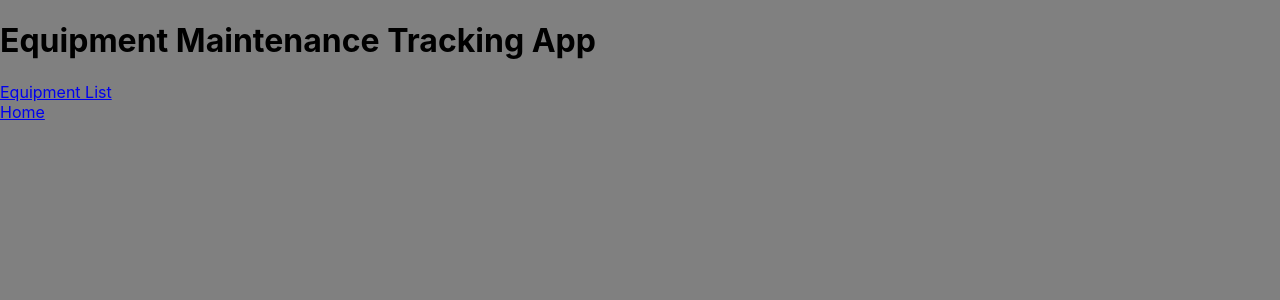
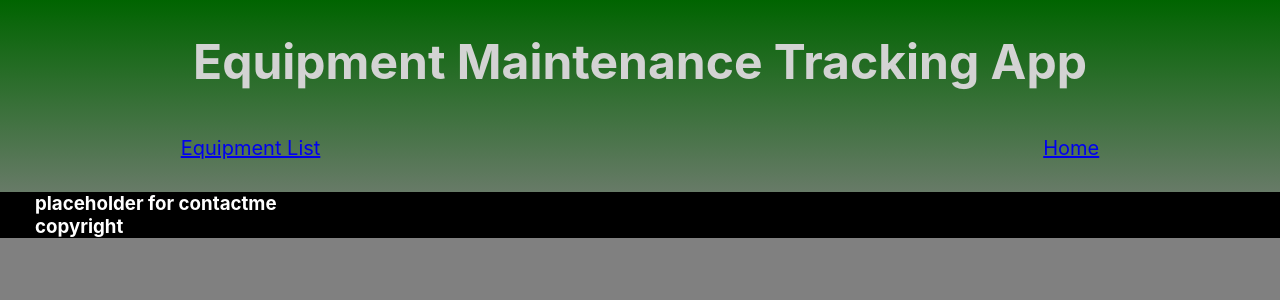
Before and after one commit to mtr6093/Project4_frontend, a React (Create React App) app: page / in a window 1280 px wide. Shown: the top 300 px of the page. Built offline with nearby package versions, Linux system fonts and the light colour scheme; no server answers.

Commit message:
full CRUD working, CSS started

```diff
--- a/package.json
+++ b/package.json
@@ -7,7 +7,9 @@
     "@testing-library/react": "^11.2.5",
     "@testing-library/user-event": "^12.8.3",
     "axios": "^0.21.1",
+    "bootstrap": "^4.6.0",
     "react": "^17.0.1",
+    "react-bootstrap": "^1.5.2",
     "react-dom": "^17.0.1",
     "react-router": "^5.2.0",
     "react-router-dom": "^5.2.0",
--- a/src/App.css
+++ b/src/App.css
@@ -1,3 +1,42 @@
+.gradient {
+  background-color: black;
+  background-image: linear-gradient( darkgreen, grey);
+}
+
 body{
   background-color: gray;
+  min-height:100vh;
+  /* border: 2px solid blue; */
+  position: relative;
+
 }
+
+.App-header{
+  /* border: 2px solid red; */
+  display:flex;
+  min-height: 80px;
+  justify-content: center;
+  align-items: center;
+  color:lightgrey;
+  font-size: x-large;
+
+}
+
+.Nav{
+  /* border: 2px solid red; */
+  display:flex;
+  min-height: 50px;
+  justify-content: space-around;
+  align-items: center;
+  display:flex;
+  font-size: 20px;
+
+
+}
+
+.fixed-bottom{
+  background-color: black;
+  color:white;
+  padding-left: 35px;
+
+}
--- a/src/App.js
+++ b/src/App.js
@@ -5,6 +5,7 @@ import axios from "axios";
 // import { response } from 'express';
 import Equipment from './components/Equipment'
 import ModelInfo from './components/ModelInfo'
+import { Container, Nav, Navbar} from 'react-bootstrap'
 
 
 
@@ -19,7 +20,7 @@ class App extends Component {
   async getEquipment() {
     const response = await axios.get('http://localhost:3000/api/equipment/');
     this.setState({ equipment: response.data.allEquipment});
-
+    console.log("get done")
   }
   async componentDidMount() {
     await this.getEquipment()
@@ -36,31 +37,43 @@ class App extends Component {
 
   updateOil = async(event)=>{
     event.preventDefault()
-    console.log(event.target.oil.value)
     const hoursChanged = event.target.oil.value
-    console.log(event.target.id.value)
     const id=event.target.id.value
-
 
     await axios.put(`http://localhost:3000/api/equipment/${id}`, {
       hoursOilChanged: hoursChanged})
     await this.getEquipment()
   }
+
   updateFuel = async(event)=>{
     event.preventDefault()
-    console.log(event.target.fuel.value)
     const hoursChanged = event.target.fuel.value
-    console.log(event.target.id.value)
     const id=event.target.id.value
-
 
     await axios.put(`http://localhost:3000/api/equipment/${id}`, {
       hoursFuelFilterChanged: hoursChanged})
     await this.getEquipment()
   }
+
+  updateHydro = async(event)=>{
+    event.preventDefault()
+    const hoursChanged = event.target.hydro.value
+    const id=event.target.id.value
+
+    await axios.put(`http://localhost:3000/api/equipment/${id}`, {
+      hoursHydraulicOilChanged: hoursChanged})
+    await this.getEquipment()
+  }
+
   deleteEquip=async(event)=>{
-    const deleteE=event.target
-    await axios.delete(`http://localhost:3000/api/equipment/:id`)
+    event.preventDefault()
+    console.log(this.state)
+    console.log(this.props)
+    // this.props.history.push("/equipment")
+    // this.state.history.push("/equipment")
+    const id=event.target.id.value
+    await axios.delete(`http://localhost:3000/api/equipment/${id}`)
+
     await this.getEquipment()
   }
 
@@ -70,24 +83,39 @@ render(){
   console.log(this.state)
 
  return (
+
+   <body>
+  <div className="gradient">
    <div className="App">
       <header className="App-header">
        <h1>Equipment Maintenance Tracking App</h1>
       </header>
-      <nav>
+      <nav className="Nav">
       <Link to='/equipment'>Equipment List</Link><br />
       <Link to='/'>Home</Link>
       </nav>
 
-       <Route exact path="/equipment" render={routerProps => <Equipment {...routerProps} equipment={this.state} createEquip={this.addEquip}
+      <Switch>
+        <Route exact path="/equipment" render={routerProps => <Equipment {...routerProps} equipment={this.state} createEquip={this.addEquip}
           />
           }/>
-      <Route path="/Model_info/:id" render={routerProps => <ModelInfo {...routerProps} {...this.state}
-      updateOilHours={this.updateOil} updateFuel={this.updateFuel}/>}
-      />
 
+        <Route path="/Model_info/:id" render={routerProps => <ModelInfo {...routerProps} {...this.state}
+        updateOilHours={this.updateOil} updateFuel={this.updateFuel} updateHydro={this.updateHydro}
+        deleteEquip={this.deleteEquip} />}
+        />
+      </Switch>
+   </div>
+   <div fixed='bottom' className="fixed-bottom">
+   <Navbar bg="dark" className="Footer">
 
-   </div>
+       <h3>placeholder for contactme<br />copyright</h3>
+
+     </Navbar>
+     </div>
+     </div>
+   </body>
+
  );
  }
 }
--- /dev/null
+++ b/src/components/Equipment.css
@@ -0,0 +1,39 @@
+.EQLI{
+    /* border: 2px solid red; */
+    max-height: 400px;
+    display:flex;
+    align-content: top ;
+    justify-content: center;
+    flex-wrap: wrap;
+    text-decoration: none;
+
+}
+
+li{
+    list-style-type: none;
+    display:flex;
+}
+
+/* .equipment{
+
+    display:flex;
+    text-decoration: none;
+
+} */
+
+.Type{
+    width: 185px;
+}
+
+.Model{
+    width:90px;
+}
+
+.creation{
+    padding-left:20px;
+    padding-top:30px;
+}
+
+.Title{
+    padding-left: 20px;
+}
--- a/src/components/Equipment.js
+++ b/src/components/Equipment.js
@@ -1,5 +1,6 @@
 import React, { Component } from 'react';
 import { Route, Link, Switch, Redirect } from "react-router-dom";
+import './Equipment.css';
 
 class Equipment extends Component {
     constructor(props) {
@@ -13,7 +14,7 @@ render() {
     const allEquip = this.props.equipment.equipment.map(item => {
 
         return(
-            <div>
+            <div className="eqb">
 
                 <div className="equipment">
                 <ul>
@@ -35,17 +36,17 @@ render() {
 
         <div className='container'>
         <div className="creation">
-            <h3> Enter information below to enter a new piece of equipment
+            <h3> Enter information below to track a new piece of equipment
                 <form onSubmit={(e) => this.props.createEquip(e)}>
-                    <input placeholder='Type(i.e.Tractor)' name="name"/>
-                    <input placeholder='model number' name='model'/>
-                    <input type='submit' value='create equipment'/>
+                    <input className="Type" placeholder='Type(i.e.Tractor, Combine, etc)' name="name"/><br />
+                    <input className="Model" placeholder='model number' name='model'/><br />
+                    <input type='submit' value='Create New Equipment Entry'/>
                 </form> <br />
             </h3>
         </div>
+        <h2 className="Title"> List of avaialable equipment</h2>
+        <div className="EQLI">
 
-        <div className="EQLI">
-            <h2> List of avaialable equipment</h2>
             {allEquip}
         </div>
 
--- /dev/null
+++ b/src/components/ModelInfo.css
@@ -0,0 +1,15 @@
+.Model-ID{
+    padding-left: 20px;
+    font-size: larger;
+
+}
+
+.updater{
+    width: 120px
+}
+
+.info{
+    padding-left: 20px;
+    font-size: 20px;
+    font-weight: 600;
+}
--- a/src/components/ModelInfo.js
+++ b/src/components/ModelInfo.js
@@ -1,6 +1,7 @@
 import { render } from '@testing-library/react';
 import React, { Component } from 'react';
 import { Route, Link, Switch, Redirect } from "react-router-dom";
+import './ModelInfo.css';
 
 class ModelInfo extends Component {
     constructor(props) {
@@ -12,43 +13,55 @@ render() {
     console.log(this.props)
     console.log(this.props.equipment)
     console.log(this.props.match.params)
+    // if (this.props.match.params=="undefined"){
+    //     <Redirect to="http://localhost:3001/equipment" />
 
+    //     console.log("broken")
+    // }
     let findModel = this.props.equipment.find(item => item.id ==this.props.match.params.id)
     console.log(findModel)
+
+
+
 
     return(
         <div>
         <div className="Model-ID">
-            {/* <h2>Previous service information for: {findModel.model}</h2> */}
+            <h2>Previous service information for: {findModel.model}<br /><br /><br /></h2>
         </div>
-        {/* <div className="Hours">
-            <h3>Hours of last oil change: {findModel.hoursOilChanged}  </h3>
-            <h3>Hours of last fuel filter change: {findModel.hoursFuelFilterChanged}</h3>
-            <h3>Hours of last Hydraulic filter chnge: {findModel.hoursHydraulicOilChanged}</h3> */}
-        <div>
+        <div className="info">
             <form onSubmit={(e)=> this.props.updateOilHours(e)}>
-                Hours of last oil change: {findModel.hoursOilChanged} <input type="integer" name = "oil"
-                placeholder={findModel.hoursOilChanged} />
+                Engine hours at time of last oil change:    {findModel.hoursOilChanged} <br /><input className="updater" type="integer" name = "oil"
+                placeholder="Enter New Hours" />
                 <input type="hidden" name="id" value={findModel.id} />
                 <input type="submit" value="Update"/>
-            </form>
+            </form><br /><br />
 
             <form onSubmit={(e)=> this.props.updateFuel(e)}>
-                Hours of last fuel filter change: {findModel.hoursFuelFilterChanged} <input type="integer" name = "fuel"
-                placeholder={findModel.hoursFuelFilterChanged} />
+            Engine hours at time of last fuel filter change: {findModel.hoursFuelFilterChanged} <br /><input className="updater" type="integer" name = "fuel"
+                placeholder="Enter New Hours" />
+                <input type="hidden" name="id" value={findModel.id} />
+                <input type="submit" value="Update"/>
+            </form><br /><br />
+
+            <form onSubmit={(e)=> this.props.updateHydro(e)}>
+            Engine hours at time of last Hydraulic filter change: {findModel.hoursHydraulicOilChanged} <br /><input className="updater" type="integer" name = "hydro"
+                placeholder="Enter New Hours"/>
                 <input type="hidden" name="id" value={findModel.id} />
                 <input type="submit" value="Update"/>
             </form>
 
         </div>
-        {/* <div className="Delete">
-            <form onSubmit={(e)=> this.props.deleteE}>
+        <div className="Delete">
+            <form onSubmit={(e)=> this.props.deleteEquip(e) && this.props.history.push("/equipment")}  >
+                <input type="hidden" name="id" value={findModel.id} />
+
                 <input type="submit" value="Delete Equipment"/>
             </form>
-        </div> */}
         </div>
-    )
-    }
+        </div>
+    )}
+
 }
 
 
```
Also changed, not shown: 1 other file (tests, documents, lock files or other folders).
